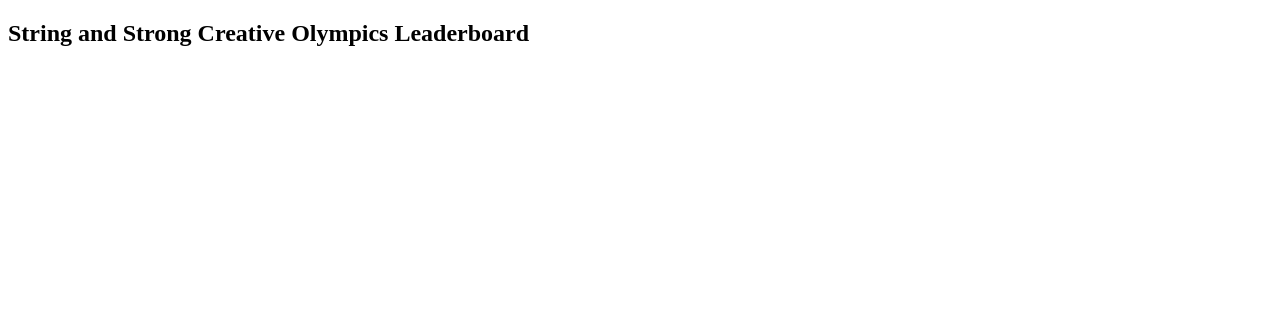
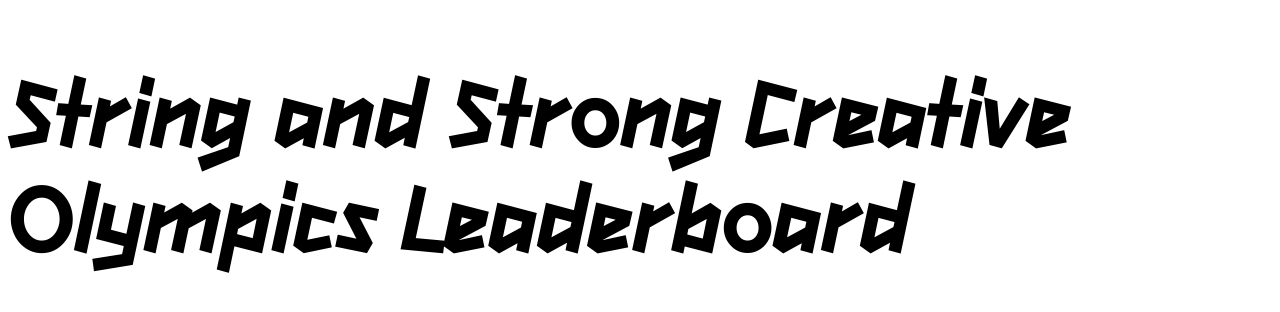
Before and after one commit to harrymandeveloper/sportsleaderboard, a plain HTML site: page index.html in a window 1280 px wide. Drawn offline with Linux system fonts and the light colour scheme; files whose address does not match are found by name.

Commit message:
Linking stylesheet into head tags of index.html

```diff
--- a/index.html
+++ b/index.html
@@ -3,7 +3,8 @@
   <head>
     <meta charset="UTF-8" />
     <meta name="viewport" content="width=device-width, initial-scale=1.0" />
-    <title>Document</title>
+    <link rel="stylesheet" href="./style/style.css" type="text/css" media="all" />
+    <title>Sports Leaderboard</title>
   </head>
   <body>
     <main>
--- a/style/style.css
+++ b/style/style.css
@@ -0,0 +1,26 @@
+
+/*
+========================
+Olympics Font
+========================
+*/
+
+
+@font-face {
+    font-family: "LondonOlympics2012";
+    src: url("../fonts/LONDO.eot"); /* IE9 Compat Modes */
+    src: url("../fonts/LONDO.eot?#iefix") format("embedded-opentype"), /* IE6-IE8 */
+      url("../fonts/LONDO.otf") format("opentype"), /* Open Type Font */
+      url("../fonts/LONDO.svg") format("svg"), /* Legacy iOS */
+      url("../fonts/LONDO.ttf") format("truetype"), /* Safari, Android, iOS */
+      url("../fonts/LONDO.woff") format("woff"), /* Modern Browsers */
+      url("../fonts/LONDO.woff2") format("woff2"); /* Modern Browsers */
+    font-weight: normal;
+    font-style: normal;
+  }
+
+
+h1 {
+    font-size: 5rem;
+    font-family: "LondonOlympics2012", Arial, Helvetica, sans-serif;
+}
```
Also changed, not shown: README.md.
